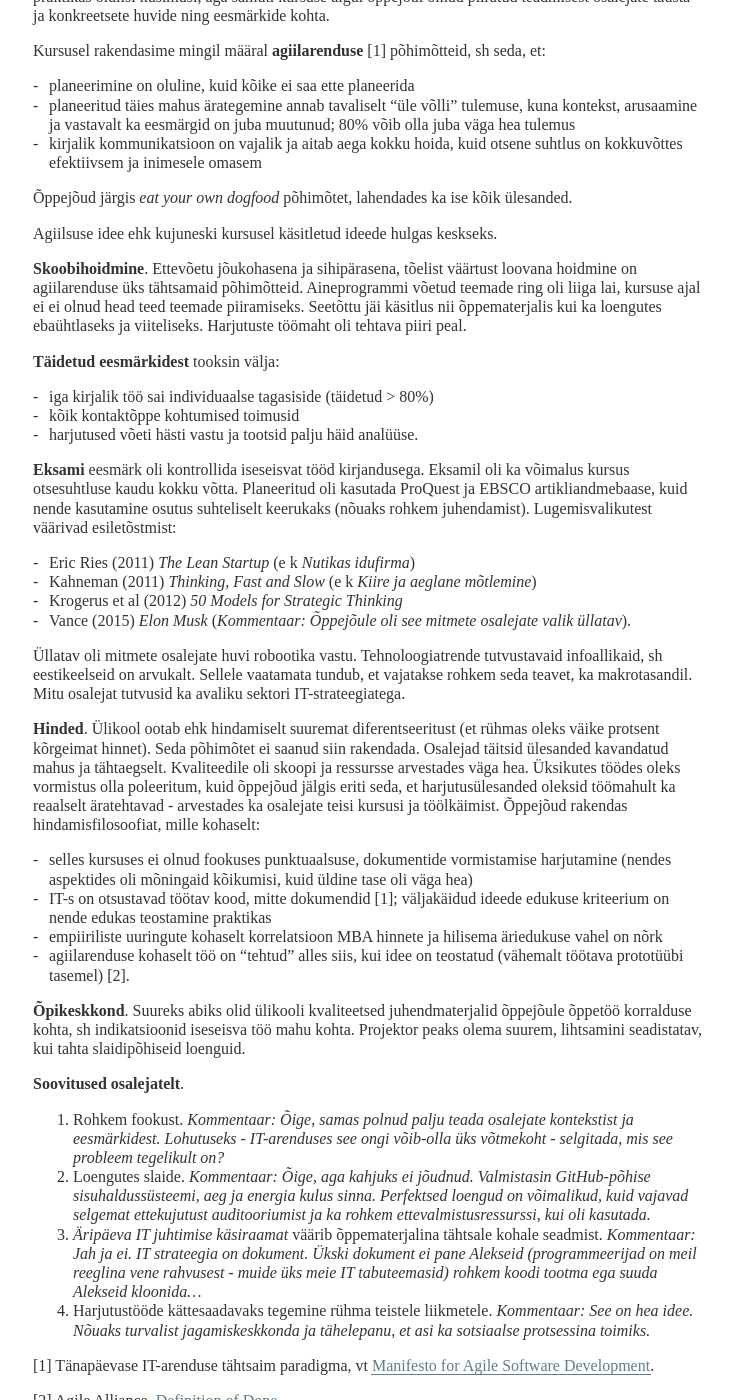
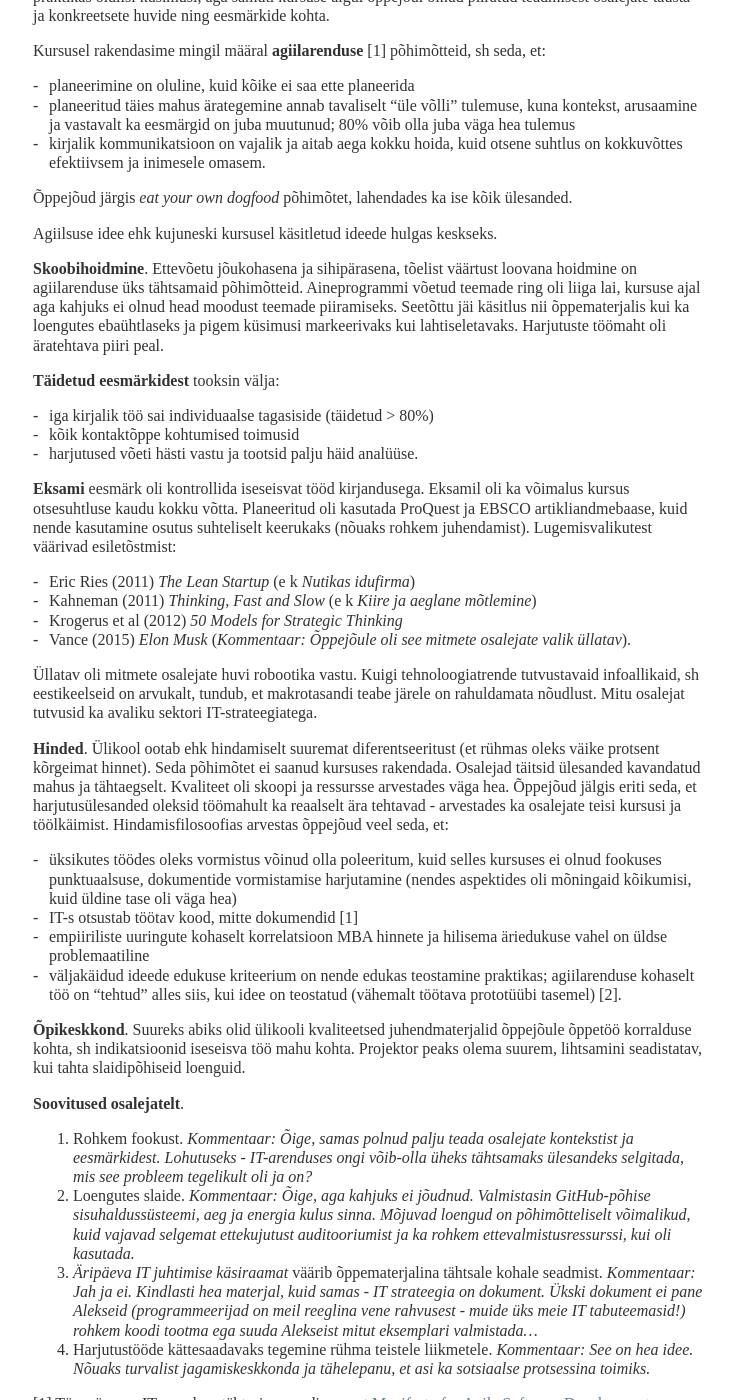
Before and after one commit to agiil/IT, a Jekyll site: the page built from Kokkuvote.md, in a window 1280 px wide and 1400 px high, scrolled down 624 px. Shown: the whole window, without its empty margins (111-844 px from the left). Built offline with Jekyll 4.4.1, drawn with Linux system fonts in a browser that asks for light colours.

Commit message:
Täiendused kokkuvõttele.

```diff
--- a/Kokkuvote.md
+++ b/Kokkuvote.md
@@ -28,13 +28,13 @@ Kursusel rakendasime mingil määral **agiilarenduse** [1] põhimõtteid, sh sed
 
 - planeerimine on oluline, kuid kõike ei saa ette planeerida
 - planeeritud täies mahus ärategemine annab tavaliselt "üle võlli" tulemuse, kuna kontekst, arusaamine ja vastavalt ka eesmärgid on juba muutunud; 80% võib olla juba väga hea tulemus
-- kirjalik kommunikatsioon on vajalik ja aitab aega kokku hoida, kuid otsene suhtlus on kokkuvõttes efektiivsem ja inimesele omasem
+- kirjalik kommunikatsioon on vajalik ja aitab aega kokku hoida, kuid otsene suhtlus on kokkuvõttes efektiivsem ja inimesele omasem.
 
 Õppejõud järgis _eat your own dogfood_ põhimõtet, lahendades ka ise kõik ülesanded.
 
 Agiilsuse idee ehk kujuneski kursusel käsitletud ideede hulgas keskseks.
 
-**Skoobihoidmine**. Ettevõetu jõukohasena ja sihipärasena, tõelist väärtust loovana hoidmine on agiilarenduse üks tähtsamaid põhimõtteid. Aineprogrammi võetud teemade ring oli liiga lai, kursuse ajal ei ei olnud head teed teemade piiramiseks. Seetõttu jäi käsitlus nii õppematerjalis kui ka loengutes ebaühtlaseks ja viiteliseks. Harjutuste töömaht oli tehtava piiri peal.
+**Skoobihoidmine**. Ettevõetu jõukohasena ja sihipärasena, tõelist väärtust loovana hoidmine on agiilarenduse üks tähtsamaid põhimõtteid. Aineprogrammi võetud teemade ring oli liiga lai, kursuse ajal aga kahjuks ei olnud head moodust teemade piiramiseks. Seetõttu jäi käsitlus nii õppematerjalis kui ka loengutes ebaühtlaseks ja pigem küsimusi markeerivaks kui lahtiseletavaks. Harjutuste töömaht oli äratehtava piiri peal.
 
 **Täidetud eesmärkidest** tooksin välja:
 
@@ -49,22 +49,22 @@ Agiilsuse idee ehk kujuneski kursusel käsitletud ideede hulgas keskseks.
 - Krogerus et al (2012) _50 Models for Strategic Thinking_
 - Vance (2015) _Elon Musk_ (_Kommentaar: Õppejõule oli see mitmete osalejate valik üllatav_).
 
-Üllatav oli mitmete osalejate huvi robootika vastu. Tehnoloogiatrende tutvustavaid infoallikaid, sh eestikeelseid on arvukalt. Sellele vaatamata tundub, et vajatakse rohkem seda teavet, ka makrotasandil. Mitu osalejat tutvusid ka avaliku sektori IT-strateegiatega.
+Üllatav oli mitmete osalejate huvi robootika vastu. Kuigi tehnoloogiatrende tutvustavaid infoallikaid, sh eestikeelseid on arvukalt, tundub, et makrotasandi teabe järele on rahuldamata nõudlust. Mitu osalejat tutvusid ka avaliku sektori IT-strateegiatega.
 
-**Hinded**. Ülikool ootab ehk hindamiselt suuremat diferentseeritust (et rühmas oleks väike protsent kõrgeimat hinnet). Seda põhimõtet ei saanud siin rakendada. Osalejad täitsid ülesanded kavandatud mahus ja tähtaegselt. Kvaliteedile oli skoopi ja ressursse arvestades väga hea. Üksikutes töödes oleks vormistus olla poleeritum, kuid õppejõud jälgis eriti seda, et harjutusülesanded oleksid töömahult ka reaalselt äratehtavad - arvestades ka osalejate teisi kursusi ja töölkäimist. Õppejõud rakendas hindamisfilosoofiat, mille kohaselt:
+**Hinded**. Ülikool ootab ehk hindamiselt suuremat diferentseeritust (et rühmas oleks väike protsent kõrgeimat hinnet). Seda põhimõtet ei saanud kursuses rakendada. Osalejad täitsid ülesanded kavandatud mahus ja tähtaegselt. Kvaliteet oli skoopi ja ressursse arvestades väga hea. Õppejõud jälgis eriti seda, et harjutusülesanded oleksid töömahult ka reaalselt ära tehtavad - arvestades ka osalejate teisi kursusi ja töölkäimist. Hindamisfilosoofias arvestas õppejõud veel seda, et:
 
-- selles kursuses ei olnud fookuses punktuaalsuse, dokumentide vormistamise harjutamine (nendes aspektides oli mõningaid kõikumisi, kuid üldine tase oli väga hea)
-- IT-s on otsustavad töötav kood, mitte dokumendid [1]; väljakäidud ideede edukuse kriteerium on nende edukas teostamine praktikas
-- empiiriliste uuringute kohaselt korrelatsioon MBA hinnete ja hilisema äriedukuse vahel on nõrk
-- agiilarenduse kohaselt töö on "tehtud" alles siis, kui idee on teostatud (vähemalt töötava prototüübi tasemel) [2].
+- üksikutes töödes oleks vormistus võinud olla poleeritum, kuid selles kursuses ei olnud fookuses punktuaalsuse, dokumentide vormistamise harjutamine (nendes aspektides oli mõningaid kõikumisi, kuid üldine tase oli väga hea)
+- IT-s otsustab töötav kood, mitte dokumendid [1]
+- empiiriliste uuringute kohaselt korrelatsioon MBA hinnete ja hilisema äriedukuse vahel on üldse problemaatiline
+- väljakäidud ideede edukuse kriteerium on nende edukas teostamine praktikas; agiilarenduse kohaselt töö on "tehtud" alles siis, kui idee on teostatud (vähemalt töötava prototüübi tasemel) [2].
 
 **Õpikeskkond**. Suureks abiks olid ülikooli kvaliteetsed juhendmaterjalid õppejõule õppetöö korralduse kohta, sh indikatsioonid iseseisva töö mahu kohta. Projektor peaks olema suurem, lihtsamini seadistatav, kui tahta slaidipõhiseid loenguid.
 
 **Soovitused osalejatelt**.
 
-1. Rohkem fookust. _Kommentaar: Õige, samas polnud palju teada osalejate kontekstist ja eesmärkidest. Lohutuseks - IT-arenduses see ongi võib-olla üks võtmekoht - selgitada, mis see probleem tegelikult on?_
-2. Loengutes slaide. _Kommentaar: Õige, aga kahjuks ei jõudnud. Valmistasin GitHub-põhise sisuhaldussüsteemi, aeg ja energia kulus sinna. Perfektsed loengud on võimalikud, kuid vajavad selgemat ettekujutust auditooriumist ja ka rohkem ettevalmistusressurssi, kui oli kasutada._
-3. _Äripäeva IT juhtimise käsiraamat_ väärib õppematerjalina tähtsale kohale seadmist. _Kommentaar: Jah ja ei. IT strateegia on dokument. Ükski dokument ei pane Alekseid (programmeerijad on meil reeglina vene rahvusest - muide üks meie IT tabuteemasid) rohkem koodi tootma ega suuda Alekseid kloonida..._
+1. Rohkem fookust. _Kommentaar: Õige, samas polnud palju teada osalejate kontekstist ja eesmärkidest. Lohutuseks - IT-arenduses ongi võib-olla üheks tähtsamaks ülesandeks selgitada, mis see probleem tegelikult oli ja on?_
+2. Loengutes slaide. _Kommentaar: Õige, aga kahjuks ei jõudnud. Valmistasin GitHub-põhise sisuhaldussüsteemi, aeg ja energia kulus sinna. Mõjuvad loengud on põhimõtteliselt võimalikud, kuid vajavad selgemat ettekujutust auditooriumist ja ka rohkem ettevalmistusressurssi, kui oli kasutada._
+3. _Äripäeva IT juhtimise käsiraamat_ väärib õppematerjalina tähtsale kohale seadmist. _Kommentaar: Jah ja ei. Kindlasti hea materjal, kuid samas - IT strateegia on dokument. Ükski dokument ei pane Alekseid (programmeerijad on meil reeglina vene rahvusest - muide üks meie IT tabuteemasid!) rohkem koodi tootma ega suuda Alekseist mitut eksemplari valmistada..._
 4. Harjutustööde kättesaadavaks tegemine rühma teistele liikmetele. _Kommentaar: See on hea idee. Nõuaks turvalist jagamiskeskkonda ja tähelepanu, et asi ka sotsiaalse protsessina toimiks._
 
 [1] Tänapäevase IT-arenduse tähtsaim paradigma, vt [Manifesto for Agile Software Development](http://agilemanifesto.org/).
```
